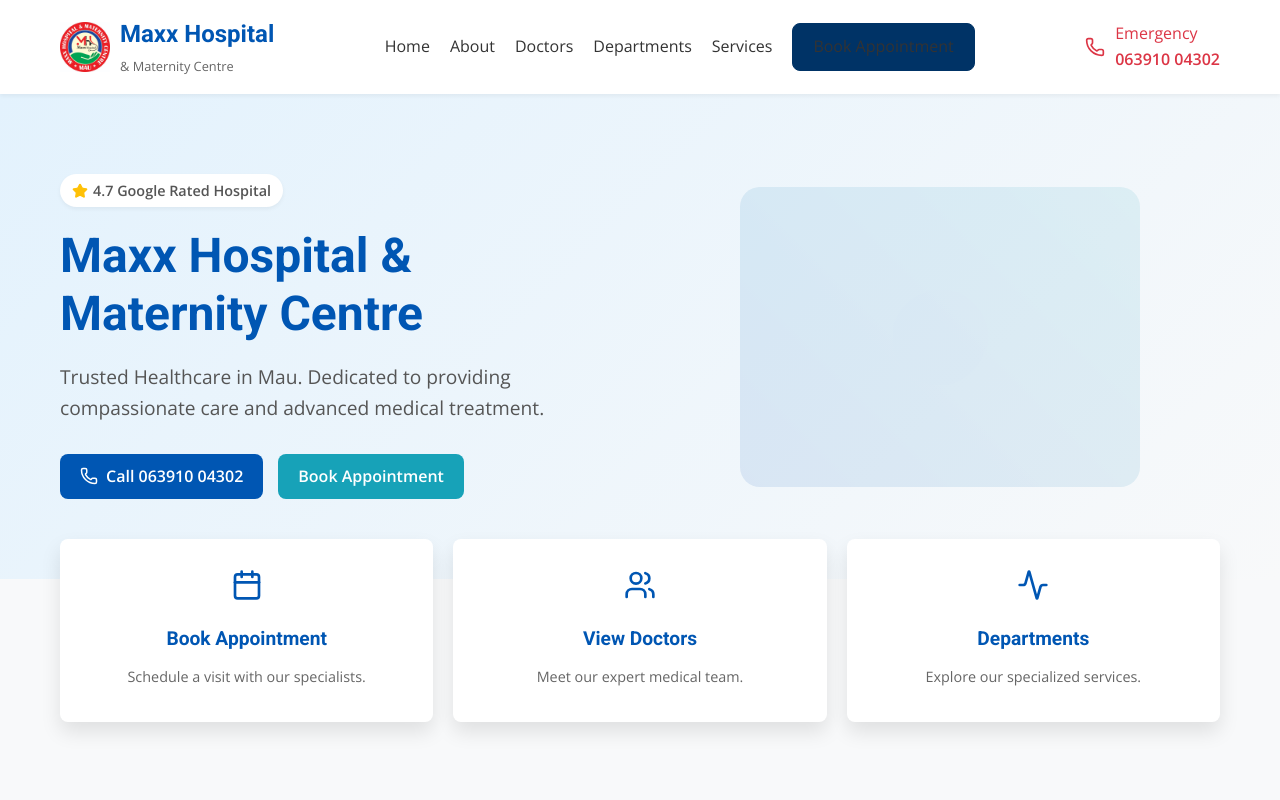
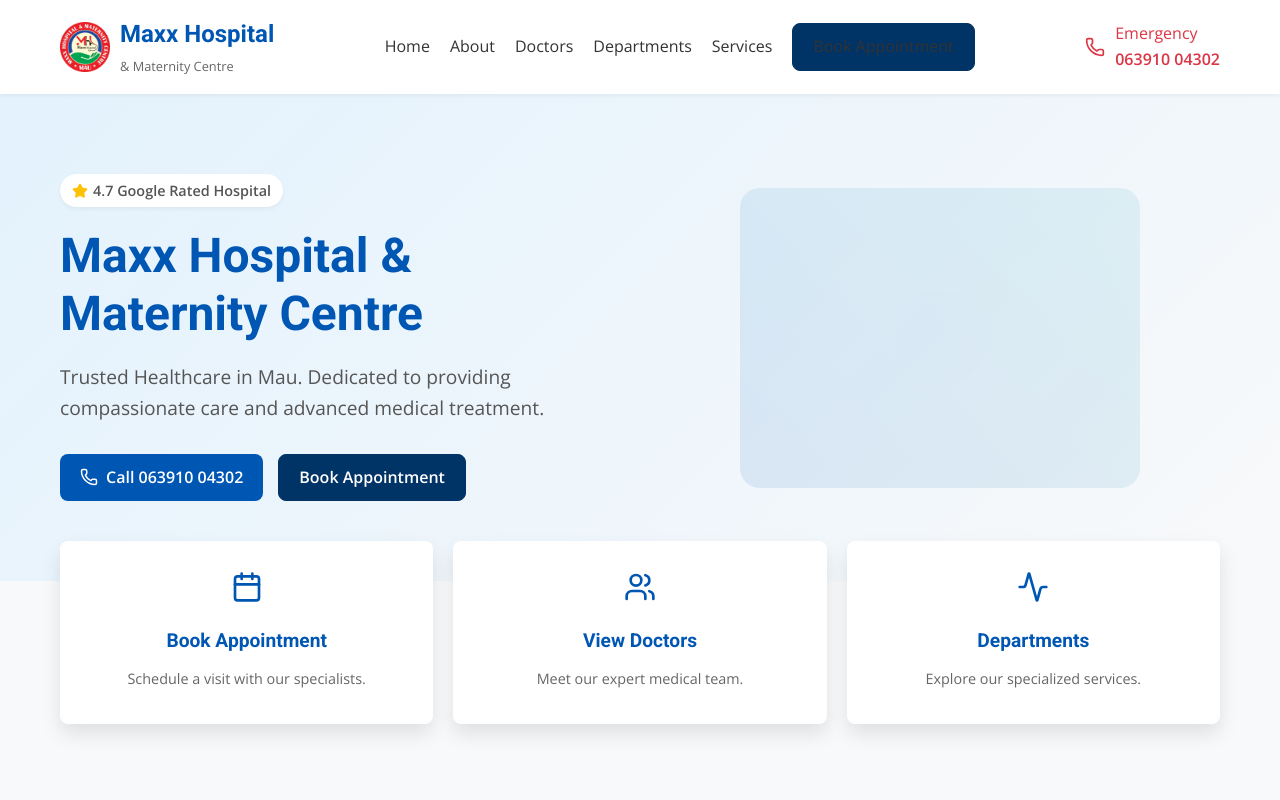
Before and after one commit to atjmanzar/maxxhospital, a Next.js app: page / in a window 1280 px wide. Shown: the top 800 px of the page. Built offline with nearby package versions, Linux system fonts and the light colour scheme.

Commit message:
Standardize Book Appointment button styles

```diff
--- a/src/app/globals.css
+++ b/src/app/globals.css
@@ -24,7 +24,12 @@
   line-height: 1.6;
 }
 
-h1, h2, h3, h4, h5, h6 {
+h1,
+h2,
+h3,
+h4,
+h5,
+h6 {
   font-family: var(--font-heading);
   margin-bottom: 1rem;
   color: var(--primary-color);
@@ -73,6 +78,17 @@
   background-color: #138496;
 }
 
+.btn-appointment {
+  background-color: #003366;
+  color: #ffffff;
+  border: 1px solid #003366;
+}
+
+.btn-appointment:hover {
+  background-color: #002244;
+  color: #ffffff;
+}
+
 .section {
   padding: 60px 0;
 }
@@ -94,7 +110,7 @@
   color: white;
   padding: 15px;
   border-radius: 50%;
-  box-shadow: 0 4px 10px rgba(0,0,0,0.3);
+  box-shadow: 0 4px 10px rgba(0, 0, 0, 0.3);
   z-index: 1000;
   align-items: center;
   justify-content: center;
--- a/src/components/Header.js
+++ b/src/components/Header.js
@@ -25,7 +25,7 @@
                         <li><Link href="/doctors">Doctors</Link></li>
                         <li><Link href="/departments">Departments</Link></li>
                         <li><Link href="/services">Services</Link></li>
-                        <li><Link href="/appointment" className={`btn ${styles.appointmentBtn}`}>Book Appointment</Link></li>
+                        <li><Link href="/appointment" className="btn btn-appointment">Book Appointment</Link></li>
                     </ul>
                 </nav>
 
--- a/src/components/Header.module.css
+++ b/src/components/Header.module.css
@@ -61,16 +61,3 @@
         /* TODO: Implement mobile menu */
     }
 }
-
-.appointmentBtn {
-    background-color: #003366;
-    /* Deep Navy for high contrast */
-    color: #ffffff;
-    border: 1px solid #003366;
-}
-
-.appointmentBtn:hover {
-    background-color: #002244;
-    /* Even darker on hover */
-    color: #ffffff;
-}
--- a/src/components/Hero.js
+++ b/src/components/Hero.js
@@ -20,7 +20,7 @@
                             <Phone size={18} />
                             Call {siteConfig.phone}
                         </a>
-                        <Link href="/appointment" className="btn btn-secondary">
+                        <Link href="/appointment" className="btn btn-appointment">
                             Book Appointment
                         </Link>
                     </div>
```
